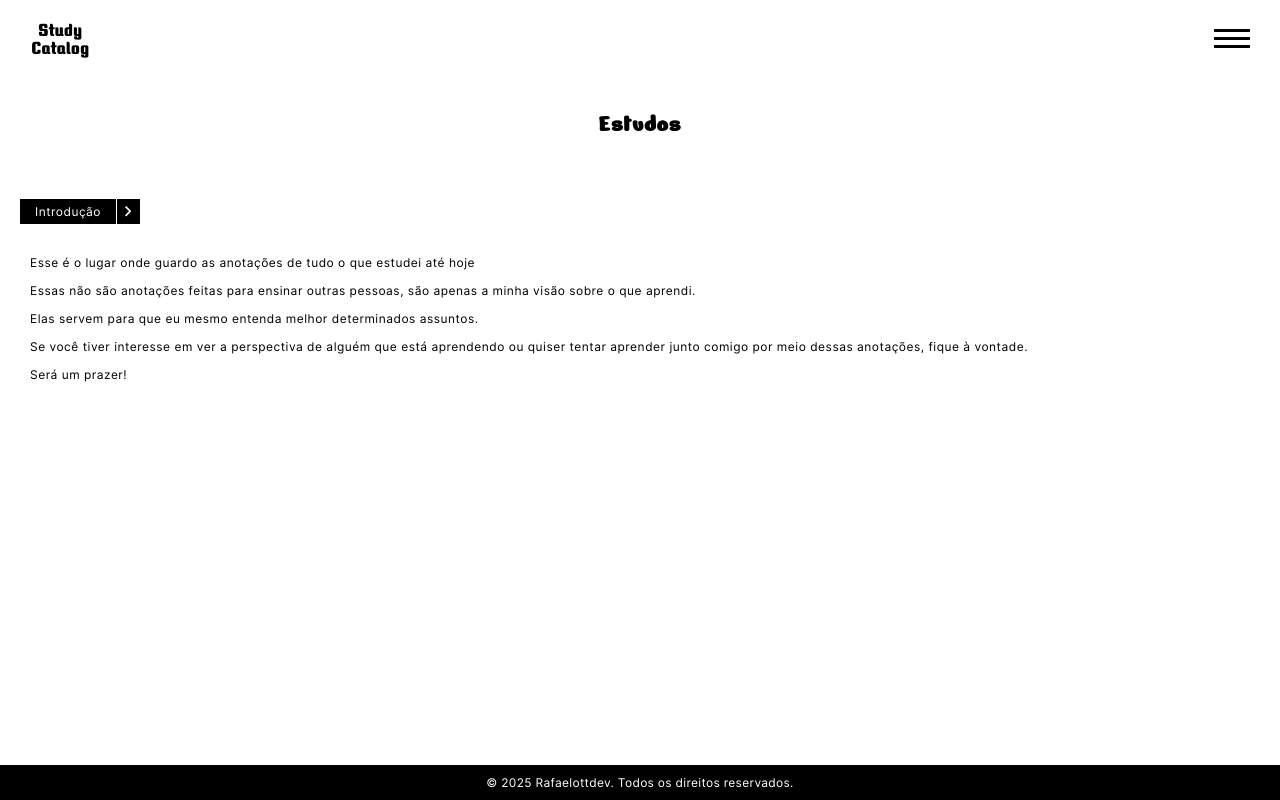
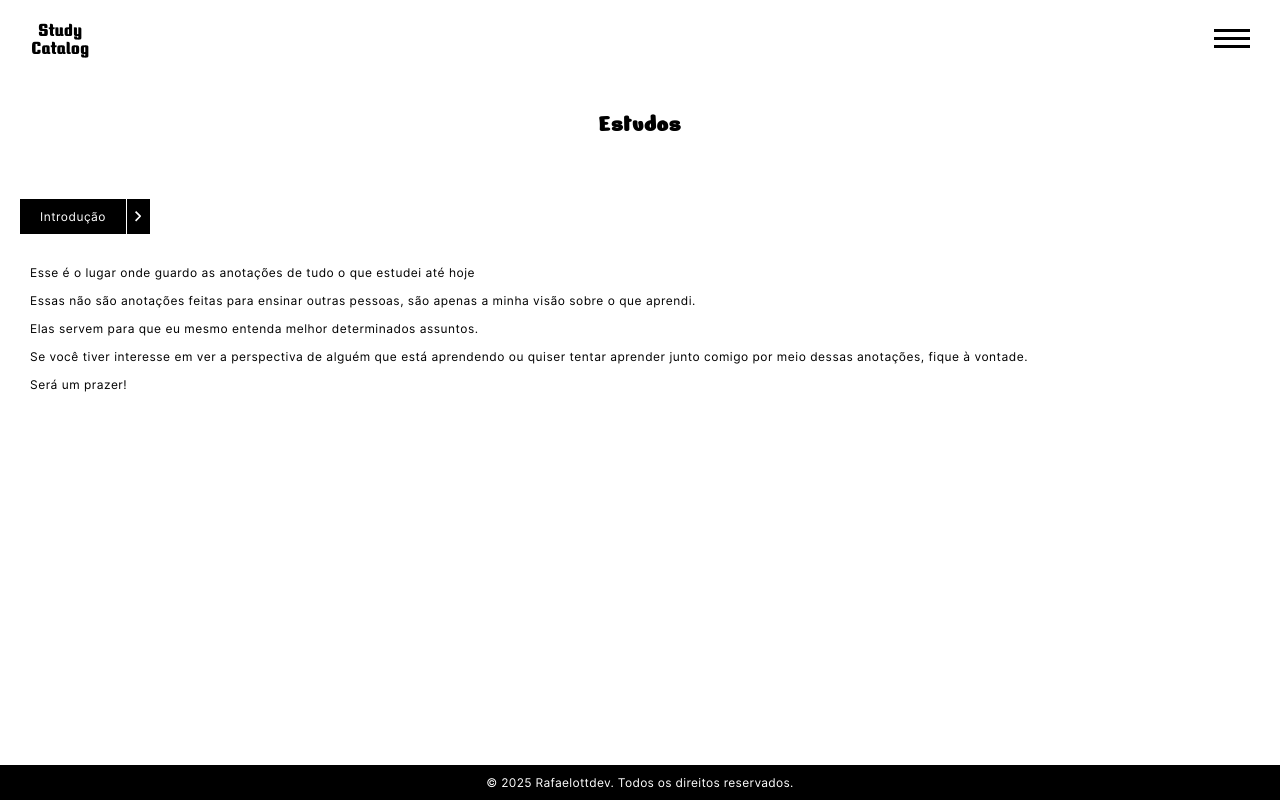
Before and after one commit to rafaelottdev/study-catalog, a React (Vite) app: page /estudando in a window 1280 px wide. Built offline with nearby package versions, Linux system fonts and the light colour scheme.

Commit message:
feat: details 2

```diff
--- a/src/layouts/Header/Navbar/MenuList/MenuList.jsx
+++ b/src/layouts/Header/Navbar/MenuList/MenuList.jsx
@@ -1,4 +1,4 @@
-import { useState } from "react"
+import { useState, useEffect, useRef } from "react"
 import { Link } from "react-router-dom"
 
 import styles from "./MenuList.module.css"
@@ -6,8 +6,24 @@ import styles from "./MenuList.module.css"
 const MenuList = ({ show, setShow }) => {
     const [active, setActive] = useState(false)
 
+    const menuRef = useRef()
+
+    useEffect(() => {
+        function handleClickOutside(event) {
+            if (show && menuRef.current && !menuRef.current.contains(event.target)) {
+                setShow(false)
+            }
+        }
+
+        document.addEventListener("mousedown", handleClickOutside)
+
+        return () => {
+            document.removeEventListener("mousedown", handleClickOutside)
+        }
+    }, [show])
+
     return (
-        <ul className={`${styles.nav_list} ${show ? `${styles.show_list}` : ""}`}>
+        <ul  ref={menuRef} className={`${styles.nav_list} ${show ? `${styles.show_list}` : ""}`}>
             <li className={styles.nav_item} onClick={() => setShow(!show)}>
                 <Link to="/estudando" className={styles.nav_link}>Estudos</Link>
             </li>
@@ -32,7 +48,7 @@ const MenuList = ({ show, setShow }) => {
                 <a href="#" className={styles.nav_link} onClick={() => {setActive(!active)}}>
                     Mais
 
-                    <div className={styles.more_icon_wrapp}>
+                    <div className={`${styles.more_icon_wrapp} ${active ? `${styles.rotate_arrow}`: ""}`}>
                         <svg viewBox="0 0 20 26">
                             <path d="M14.4036 14.4442L2.88031 26L0 23.1116L10.0831 13L0 2.88843L2.88031 0L14.4036 11.5558C14.7855 11.9389 15 12.4583 15 13C15 13.5417 14.7855 14.0611 14.4036 14.4442Z"/>
                         </svg>
--- a/src/layouts/Header/Navbar/MenuList/MenuList.module.css
+++ b/src/layouts/Header/Navbar/MenuList/MenuList.module.css
@@ -30,7 +30,7 @@
 }
 
 .more_icon_wrapp  {
-    margin-left: 5px;
+    margin-left: 8px;
 }
 
 .more_icon_wrapp > svg {
@@ -62,7 +62,9 @@
 
     font-size: 0.875rem;
     font-family: var(--text_font_1);
+    letter-spacing: .5px;
 
+    color: black;
     background-color: white;
 }
 
@@ -75,3 +77,7 @@
 .show_sublist {
     top: 100%;
 }
+
+.rotate_arrow > svg {
+    transform: rotate(90deg);
+}
--- a/src/pages/Recommendations/RecommendationContent/Imagens/Imagens.jsx
+++ b/src/pages/Recommendations/RecommendationContent/Imagens/Imagens.jsx
@@ -13,3 +13,5 @@ const Imagens = () => {
 }
 
 export default Imagens
+
+// Aumentar o tamanho do navbar de study, muito pequeno pro celular, ruim de clicar
--- a/src/pages/Study/StudyNavbar/StudyNavbar.module.css
+++ b/src/pages/Study/StudyNavbar/StudyNavbar.module.css
@@ -4,7 +4,7 @@ svg {
 }
 
 .tecnology_nav {
-    margin-bottom: 35px;
+    margin-bottom: 45px;
     padding: 20px;
 }
 
@@ -14,8 +14,8 @@ svg {
 }
 
 .intro_wrapp {
-    width: 120px;
-    height: 25px;
+    width: 130px;
+    height: 35px;
 
     display: flex;
     justify-content: space-between;
@@ -24,8 +24,8 @@ svg {
 }
 
 .intro_wrapp > a {
-    height: 25px;
-    padding: 0 15px;
+    height: inherit;
+    padding: 0 20px;
 
     display: flex;
     align-items: center;
@@ -50,7 +50,7 @@ svg {
 }
 
 .tecnology_list {
-    width: 120px;
+    width: 130px;
 
     height: 0;
 
@@ -61,7 +61,7 @@ svg {
 
 .tecnology_wrapp {
     width: inherit;
-    height: 25px;
+    height: 35px;
 
     display: flex;
     justify-content: space-between;
@@ -74,7 +74,7 @@ svg {
 
 .tecnology_wrapp > a {
     width: 100%;
-    height: 25px;
+    height: inherit;
 
     padding: 0 0 0 15px;
 
```
